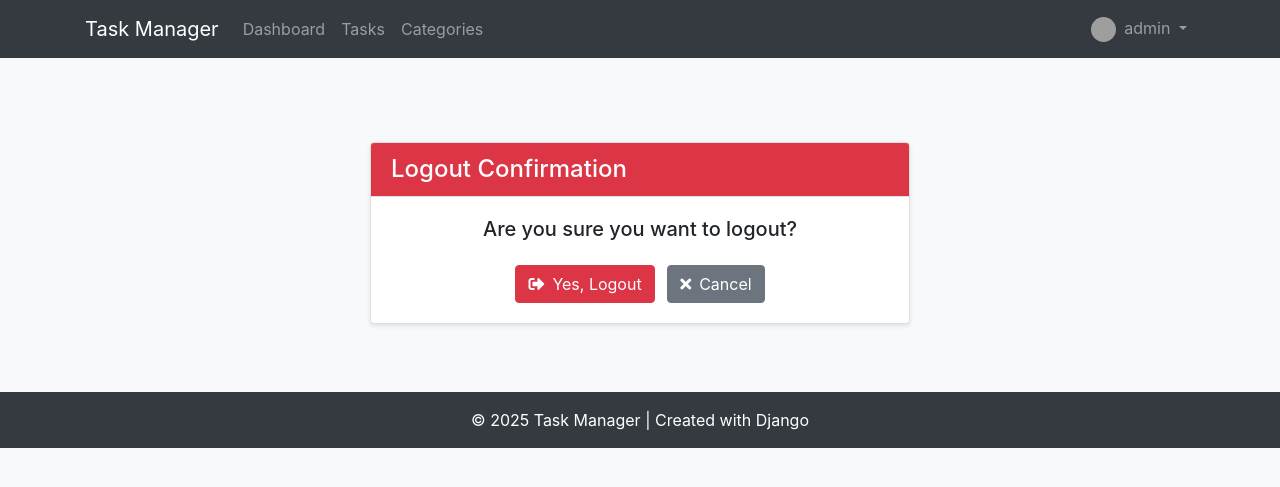
After one commit to HyyyIT/ptud-gk-de-2, a Django app: page /logout/ in a window 1280 px wide. The commit adds this page. Shown: the top 487 px of the page. Run offline with Django 5.2, Linux system fonts and the light colour scheme; a user stored in the database is signed in; data comes from the database, SQL or seed files in the repository; both versions use the stored data as it was after the commit; grey boxes are pictures that could not be loaded.

Commit message:
Cập nhật lần 1

```diff
--- a/taskmanager/tasks/templates/tasks/base.html
+++ b/taskmanager/tasks/templates/tasks/base.html
@@ -41,23 +41,29 @@
                 </ul>
                 <ul class="navbar-nav ml-auto">
                     {% if user.is_authenticated %}
-                    <li class="nav-item">
-                        <a class="nav-link position-relative" href="{% url 'profile' %}">
+                    <li class="nav-item dropdown">
+                        <a class="nav-link dropdown-toggle position-relative" href="#" id="userDropdown" role="button" data-toggle="dropdown" aria-haspopup="true" aria-expanded="false">
                             {% if user.profile and user.profile.avatar %}
                                 <img src="{{ user.profile.avatar.url }}" alt="{{ user.username }}" class="rounded-circle mr-1" style="width: 25px; height: 25px;">
                             {% else %}
                                 <i class="fas fa-user-circle mr-1"></i>
                             {% endif %}
                             {{ user.username }}
-                            {% if user.is_authenticated and overdue_tasks_count > 0 %}
+                            {% if overdue_tasks_count > 0 %}
                             <span class="badge badge-danger badge-pill position-absolute" style="top: 0; right: 0;">
                                 {{ overdue_tasks_count }}
                             </span>
                             {% endif %}
                         </a>
-                    </li>
-                    <li class="nav-item">
-                        <a class="nav-link" href="{% url 'logout' %}">Logout</a>
+                        <div class="dropdown-menu dropdown-menu-right" aria-labelledby="userDropdown">
+                            <a class="dropdown-item" href="{% url 'profile' %}">
+                                <i class="fas fa-user-cog mr-2"></i>Profile
+                            </a>
+                            <div class="dropdown-divider"></div>
+                            <a class="dropdown-item" href="{% url 'logout' %}">
+                                <i class="fas fa-sign-out-alt mr-2"></i>Logout
+                            </a>
+                        </div>
                     </li>
                     {% else %}
                     <li class="nav-item">
--- /dev/null
+++ b/taskmanager/tasks/templates/tasks/logout.html
@@ -0,0 +1,29 @@
+{% extends 'tasks/base.html' %}
+
+{% block title %}Logout - Task Manager{% endblock %}
+
+{% block content %}
+<div class="container mt-5">
+    <div class="row justify-content-center">
+        <div class="col-md-6">
+            <div class="card">
+                <div class="card-header bg-danger text-white">
+                    <h4 class="mb-0">Logout Confirmation</h4>
+                </div>
+                <div class="card-body text-center">
+                    <h5 class="card-title mb-4">Are you sure you want to logout?</h5>
+                    <form method="POST">
+                        {% csrf_token %}
+                        <button type="submit" class="btn btn-danger mr-2">
+                            <i class="fas fa-sign-out-alt mr-2"></i>Yes, Logout
+                        </button>
+                        <a href="{% url 'dashboard' %}" class="btn btn-secondary">
+                            <i class="fas fa-times mr-2"></i>Cancel
+                        </a>
+                    </form>
+                </div>
+            </div>
+        </div>
+    </div>
+</div>
+{% endblock %}
--- a/taskmanager/tasks/urls.py
+++ b/taskmanager/tasks/urls.py
@@ -11,7 +11,7 @@ urlpatterns = [
     path('', views.dashboard, name='dashboard'),
     path('register/', views.register, name='register'),
     path('login/', auth_views.LoginView.as_view(template_name='tasks/login.html'), name='login'),
-    path('logout/', auth_views.LogoutView.as_view(template_name='tasks/logout.html'), name='logout'),
+    path('logout/', views.logout_view, name='logout'),
     path('profile/', views.profile, name='profile'),
 
     path('tasks/', TaskListView.as_view(), name='task-list'),
--- a/taskmanager/tasks/views.py
+++ b/taskmanager/tasks/views.py
@@ -2,6 +2,7 @@ from django.shortcuts import render, redirect, get_object_or_404
 from django.contrib.auth.decorators import login_required
 from django.contrib.auth.mixins import LoginRequiredMixin, UserPassesTestMixin
 from django.contrib import messages
+from django.contrib.auth import logout
 from django.views.generic import ListView, DetailView, CreateView, UpdateView, DeleteView
 from django.contrib.auth.models import User
 from django.urls import reverse_lazy
@@ -13,8 +14,6 @@ def register(request):
         form = UserRegisterForm(request.POST)
         if form.is_valid():
             user = form.save()
-            # Create profile for user
-            Profile.objects.create(user=user)
             # Create a default category
             Category.objects.create(
                 name='General',
@@ -43,10 +42,16 @@ def profile(request):
         u_form = UserUpdateForm(instance=request.user)
         p_form = ProfileUpdateForm(instance=request.user.profile)
 
+    tasks = Task.objects.filter(user=request.user)
+
     context = {
         'u_form': u_form,
         'p_form': p_form,
-        'overdue_tasks_count': request.user.profile.overdue_tasks_count()
+        'overdue_tasks_count': request.user.profile.overdue_tasks_count(),
+        'total_tasks_count': tasks.count(),
+        'pending_tasks_count': tasks.filter(status='pending').count(),
+        'in_progress_tasks_count': tasks.filter(status='in_progress').count(),
+        'completed_tasks_count': tasks.filter(status='completed').count()
     }
     return render(request, 'tasks/profile.html', context)
 
@@ -165,3 +170,11 @@ class CategoryCreateView(LoginRequiredMixin, CreateView):
         context = super().get_context_data(**kwargs)
         context['overdue_tasks_count'] = self.request.user.profile.overdue_tasks_count()
         return context
+
+@login_required
+def logout_view(request):
+    if request.method == 'POST':
+        logout(request)
+        messages.success(request, 'You have been successfully logged out!')
+        return redirect('login')
+    return render(request, 'tasks/logout.html')
```
Also changed, not shown: taskmanager/tasks/forms.py (+22 -0 lines), taskmanager/tasks/templates/tasks/profile.html (+4 -4 lines), taskmanager/db.sqlite3.
